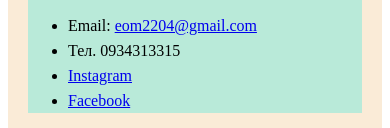
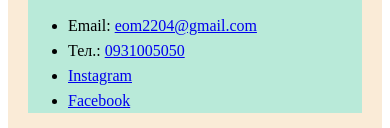
Before and after one commit to eom2204/homework2, a plain HTML site: page index.html in a window 390 px wide. Shown: the part 2020-2148 px from the top of the page. Drawn offline with Linux system fonts and the light colour scheme.

Commit message:
changed phone

```diff
--- a/index.html
+++ b/index.html
@@ -101,7 +101,7 @@
         <h4 class="contact-details">Контактна інформація:</h4>
         <ul class="contacts-list">
             <li>Email: <a href="mailto:eom2204@gmail.com">eom2204@gmail.com</a></li>
-            <li>Тел. 0934313315</li>
+            <li>Тел.: <a href="mailto:0931005050">0931005050</a></li>
             <li>
                 <a href="https://www.instagram.com/helen_yevtushenko">Instagram</a>
             </li>
```
